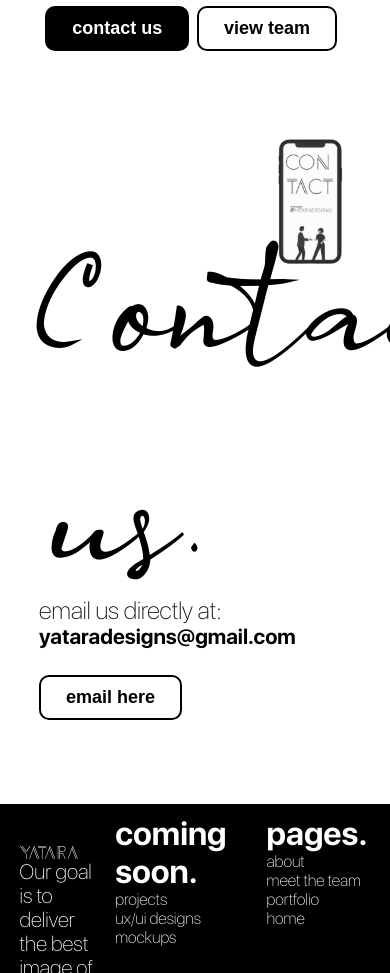
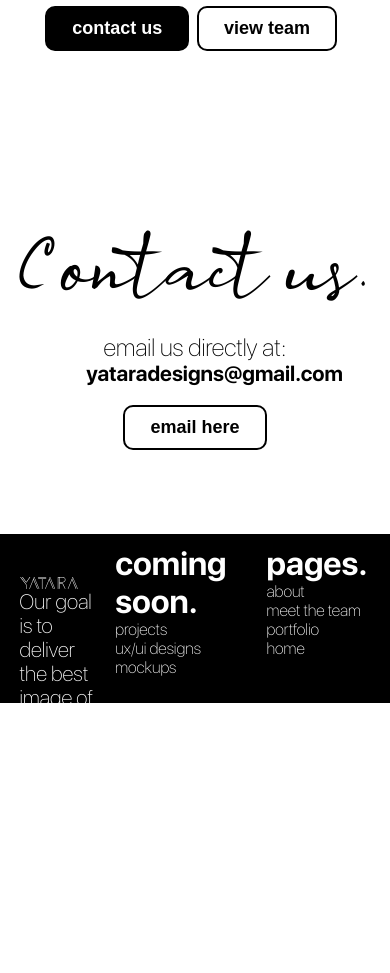
Before and after one commit to yaj-23/YataraSite, a React (Create React App) app: page / in a window 390 px wide. Shown: the part 2240-3213 px from the top of the page. After the commit the page ends 2943 px from the top, so only its background shows below. Built offline with nearby package versions, Linux system fonts and the light colour scheme.

Commit message:
contact_page_responsive_done

```diff
--- a/src/components/pages/Contact.css
+++ b/src/components/pages/Contact.css
@@ -1,14 +1,11 @@
 .contact-container {
   display:flex;
-  flex-direction: column;
+  flex-direction: row;
   overflow: hidden;
   padding-bottom: 10vh;
 }
 
-.top{
-  display: flex;
-  flex-direction: row;
-}
+
 .contact-left{
   z-index: 10;
   width: 70%;
@@ -55,51 +52,39 @@
   margin-top: 2vh;
 }
 
-.bottom{
-  margin-top: -20vh;
-  display: flex;
-  flex-direction: column;
-}
 
-.team-container{
-  display: flex;
-  flex-direction: row;
-}
-
-.member{
-  display: flex;
-  flex-direction: column;
-  align-items:  center;
+@media screen and (max-width:960px) {
+  .contact-container{
+    display: flex;
+    flex-direction: column;
+    position: center;
+    text-align: center;
+    margin: auto;
+    width: 100%;
+  }
+  .contact-left{
+    position: center;
+    text-align: center;
+    margin: auto;
+    width: 100%;
+  }
+  .contact-header{
+    font-size: 6.5rem;
+    width: 100%;
+    margin: auto;
+  }
+  .contact-desc{
+      font-size: 1.5rem;
+      width: 100%;
+      margin: auto;
+  }
+  .email-btn{
+    padding-top: 10px;
+    width: 100%;
+    margin: auto;
+  }
+  .contact-right{
+    display: none;
+  }
 
 }
-
-.member-name{
-  margin-left: 10vw;
-  justify-content: center;
-  font-family: "SF Thin", sans-serif;
-  font-weight: 100;
-  font-size: 3rem;
-  text-align: center;
-}
-.member-position{
-  padding-top: 2vh;
-  text-align: center;
-  margin-left: 10vw;
-  justify-content: center;
-  font-family: "SF Thin", sans-serif;
-  font-size: 1.5rem;
-}
-
-.member-linkedin{
-  width: 25px;
-  margin-left: 10vw;
-  padding-top: 2vh;
-  transform : scale(1);
-  transition: all 0.3s ease-in-out;
-}
-
-
-.member-linkedin:hover{
-  transform : scale(1.2);
-  transition: all 0.3s ease-in-out;
-}
--- a/src/components/pages/Contact.js
+++ b/src/components/pages/Contact.js
@@ -36,7 +36,7 @@ function Contact() {
     return (
         <>
             <div className='contact-container' id='contact'>
-                <div className='top'>
+
                 <div className='contact-left'>
                     <h2 className='contact-header'>Contact us.</h2>
                     <p1 className='contact-desc'>email us directly at:</p1>
@@ -61,7 +61,7 @@ function Contact() {
 
                 </div>
 
-                </div>
+
 
 
 
```
Also changed, not shown: 1 other file (tests, documents, lock files or other folders). Lines whose indentation alone changed are shown as unchanged.
